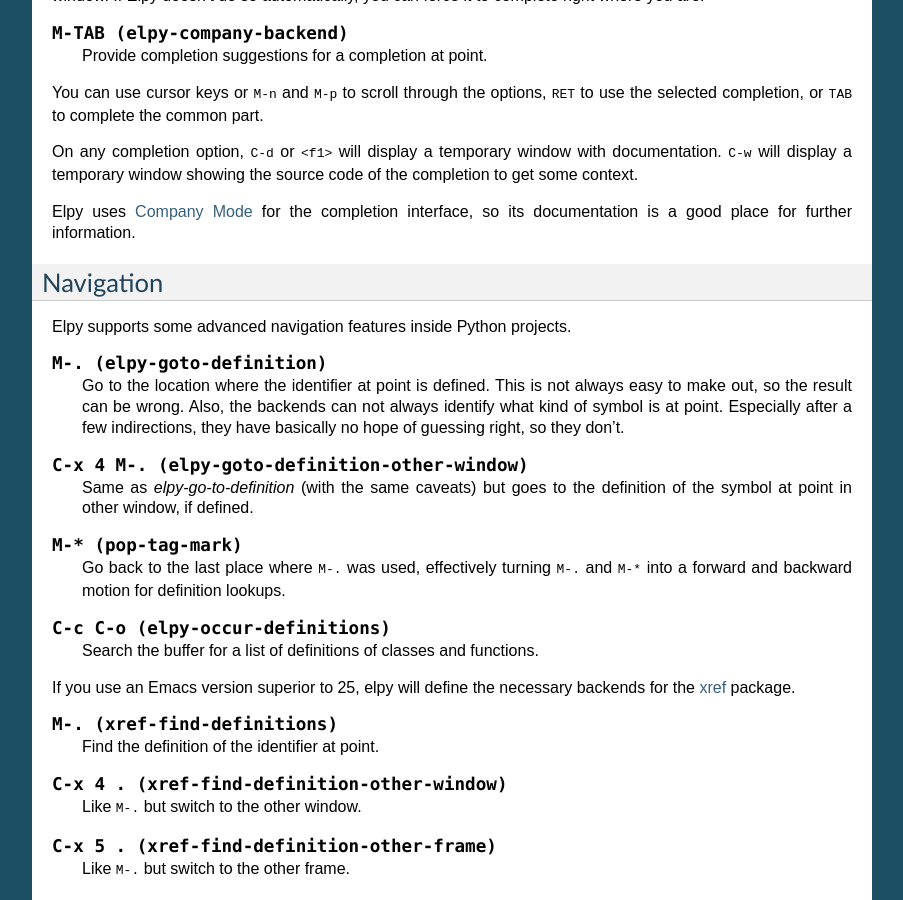
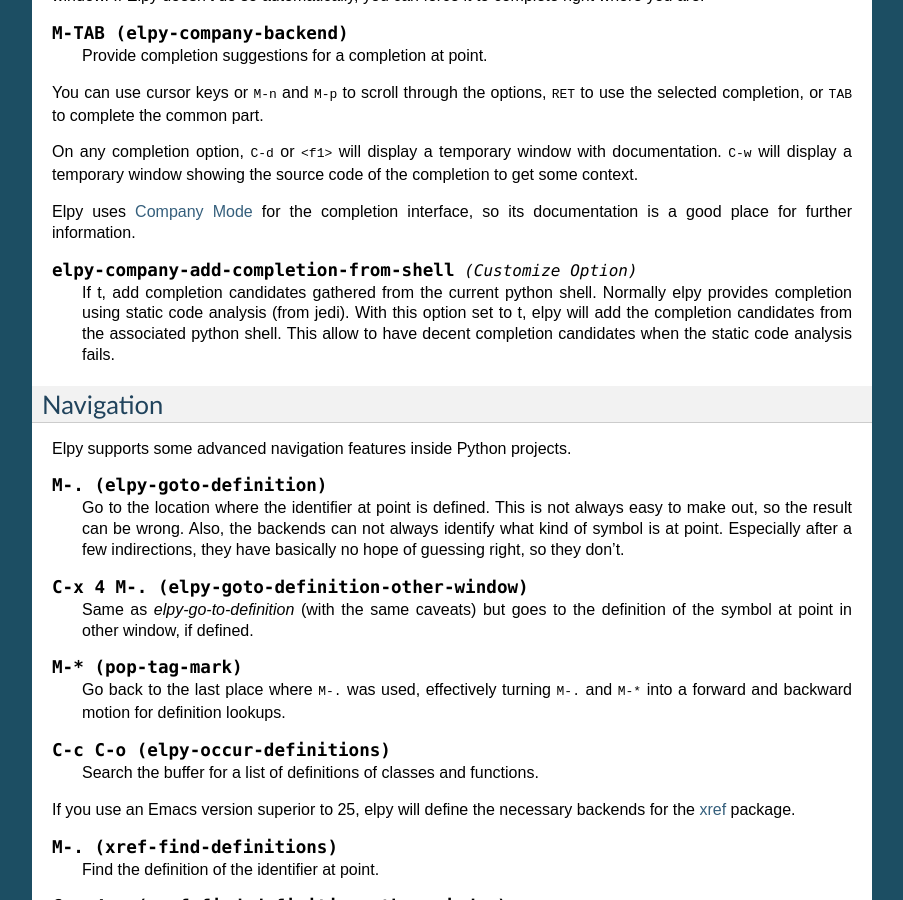
Before and after one commit to jorgenschaefer/elpy, a Sphinx documentation site: the page built from docs/ide.rst, in a window 1280 px wide and 900 px high, scrolled down 1105 px. Shown: the whole window, without its empty margins (198-1101 px from the left). Built offline with Sphinx 7.4.7, drawn with Linux system fonts in a browser that asks for light colours.

Commit message:
Make adding shell completion candidates optional

```diff
--- a/docs/ide.rst
+++ b/docs/ide.rst
@@ -103,6 +103,14 @@
 documentation is a good place for further information.
 
 .. _Company Mode: https://company-mode.github.io/
+
+.. option:: elpy-company-add-completion-from-shell
+
+    If t, add completion candidates gathered from the current python shell.
+    Normally elpy provides completion using static code analysis (from jedi).
+    With this option set to t, elpy will add the completion candidates from the
+    associated python shell. This allow to have decent completion candidates
+    when the static code analysis fails.
 
 
 Navigation
```
Also changed, not shown: 2 other files.
